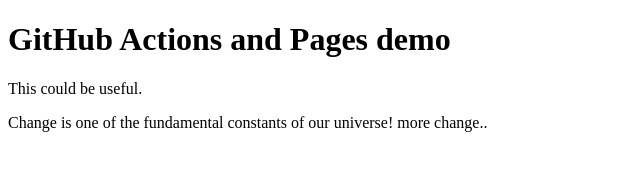
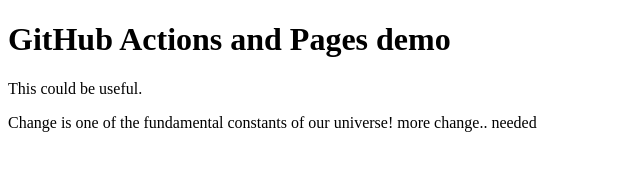
Before and after one commit to thilo20/github-actions, a plain HTML site: page index.html in a window 1280 px wide. Shown: the full height of the page, 0-640 px from the left. Drawn offline with Linux system fonts and the light colour scheme.

Commit message:
Add note about the need for change
Added a new line indicating that change is needed.

```diff
--- a/index.html
+++ b/index.html
@@ -12,6 +12,7 @@
 
     Change is one of the fundamental constants of our universe!
     more change..
+    needed
 </body>
 
 </html>
```
